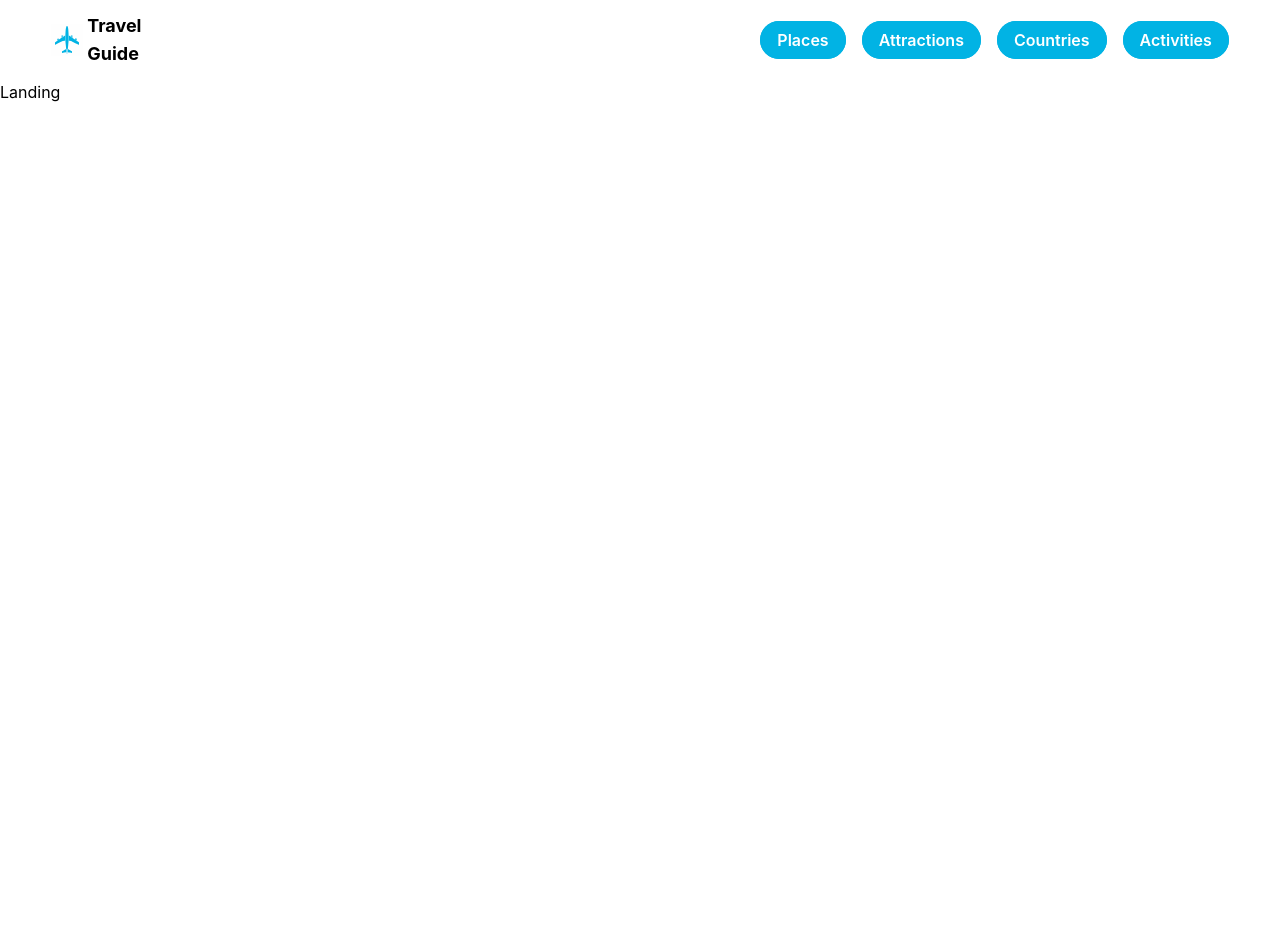
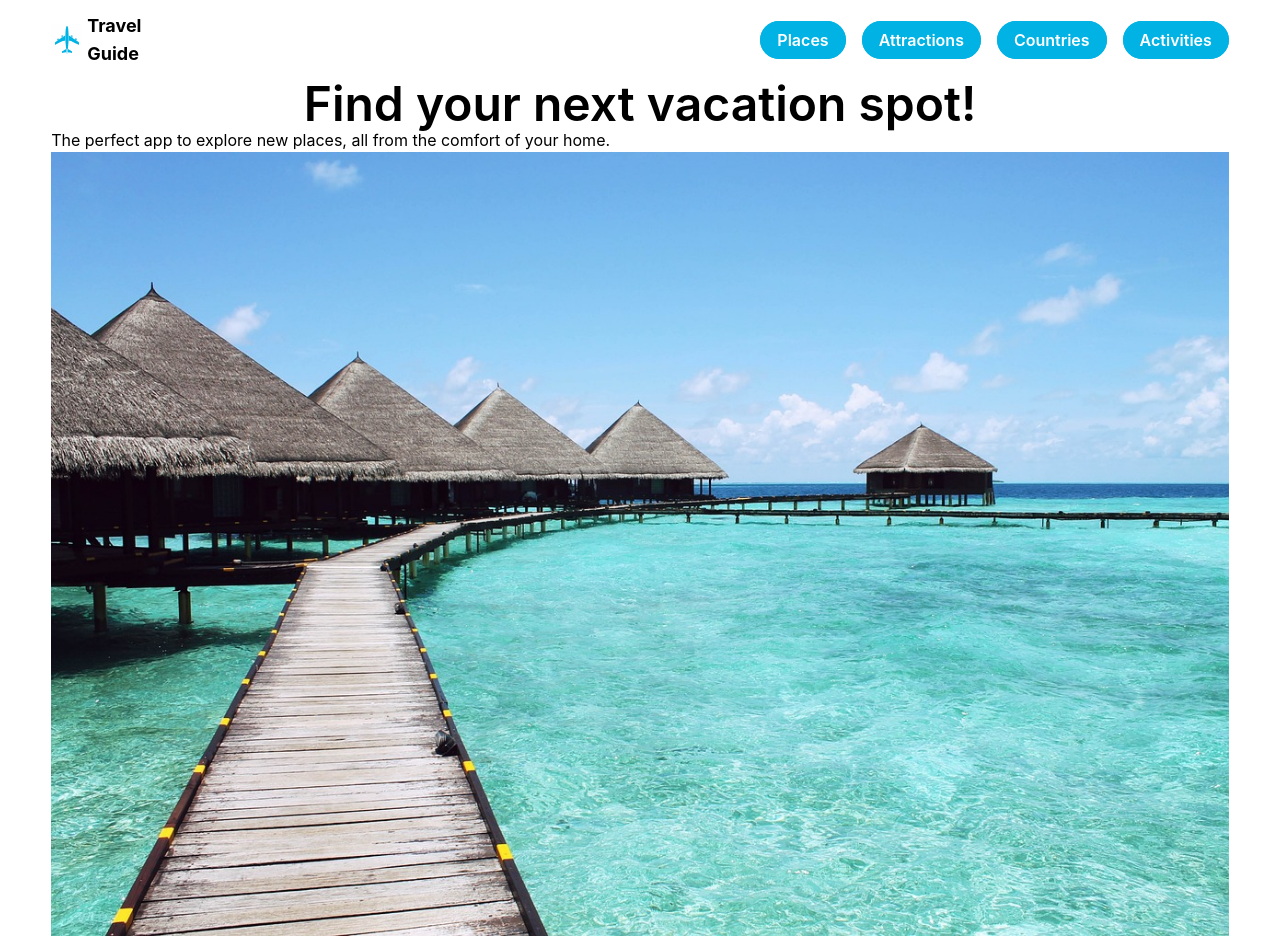
Before and after one commit to marlingit/Travel-Guide-App, a React (Vite) app: page / in a window 1280 px wide. Before the commit the page ends 800 px from the top, so only its background shows below. Built offline with nearby package versions, Linux system fonts and the light colour scheme.

Commit message:
fixed navbar centering and started landing section

```diff
--- a/src/app/routes/Landing.jsx
+++ b/src/app/routes/Landing.jsx
@@ -1,7 +1,17 @@
+import landingImg from '@/assets/landing image.jpg';
+
 export const LandingRoute = () => {
   return (
-    <>
-      <h1 className="">Landing</h1>
-    </>
+    <main role="main">
+      <section>
+        <div className="max-w-7xl px-[4vw]">
+          <header className="flex flex-col justify-center">
+            <h1 className='text-5xl font-semibold text-center'>Find your next vacation spot!</h1>
+            <p>The perfect app to explore new places, all from the comfort of your home.</p>
+            <img src={landingImg} alt="A beautiful beach" />
+          </header>
+        </div>
+      </section>
+    </main>
   );
 };
--- a/src/components/common/NavigationBar.jsx
+++ b/src/components/common/NavigationBar.jsx
@@ -79,11 +79,11 @@ export const NavigationBar = () => {
   return (
     <header role="banner">
       <nav
-        className="sticky z-50 h-14 w-full md:h-20"
+        className="sticky z-50 h-14 md:h-20 w-full"
         role="navigation"
         aria-label="Primary Navigation"
       >
-        <div className="mx-auto flex h-full justify-between px-[4vw]">
+        <div className="mx-auto flex h-full justify-between px-[4vw] max-w-7xl">
           <div className="flex items-center">
             <Logo />
           </div>
--- a/src/index.css
+++ b/src/index.css
@@ -41,7 +41,6 @@
   }
 
   #root {
-    max-width: 1280px;
     width: 100%;
   }
 }
```
Also changed, not shown: src/assets/landing image.jpg (added).
